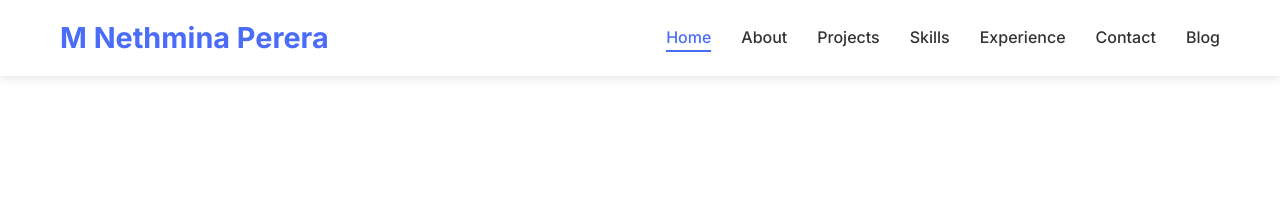
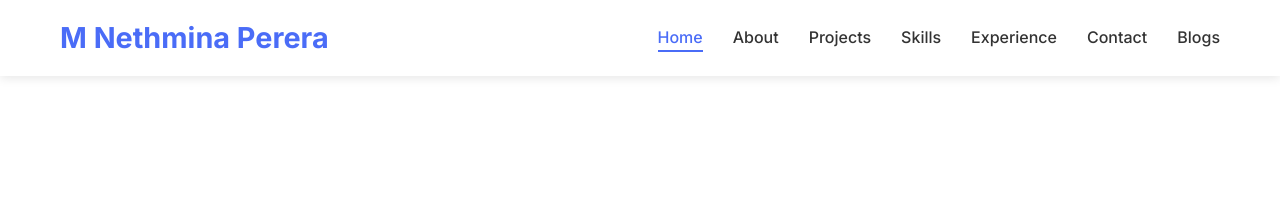
Before and after one commit to MHMNP2021/mnethmina.github.io, a Jekyll site: the page index.html, which Jekyll copies as it is, in a window 1280 px wide. Shown: the top 221 px of the page. Built offline with Jekyll 4.4.1, drawn with Linux system fonts in a browser that asks for light colours.

Commit message:
Update index.html

```diff
--- a/index.html
+++ b/index.html
@@ -51,7 +51,7 @@
                     <li><a href="#skills">Skills</a></li>
                     <li><a href="#experience">Experience</a></li>
                     <li><a href="#contact">Contact</a></li>
-                    <li><a href="blog.html">Blog</a></li>
+                    <li><a href="/blog.html">Blogs</a></li>
                 </ul>
                 <div class="hamburger">
                     <span class="bar"></span>
```
